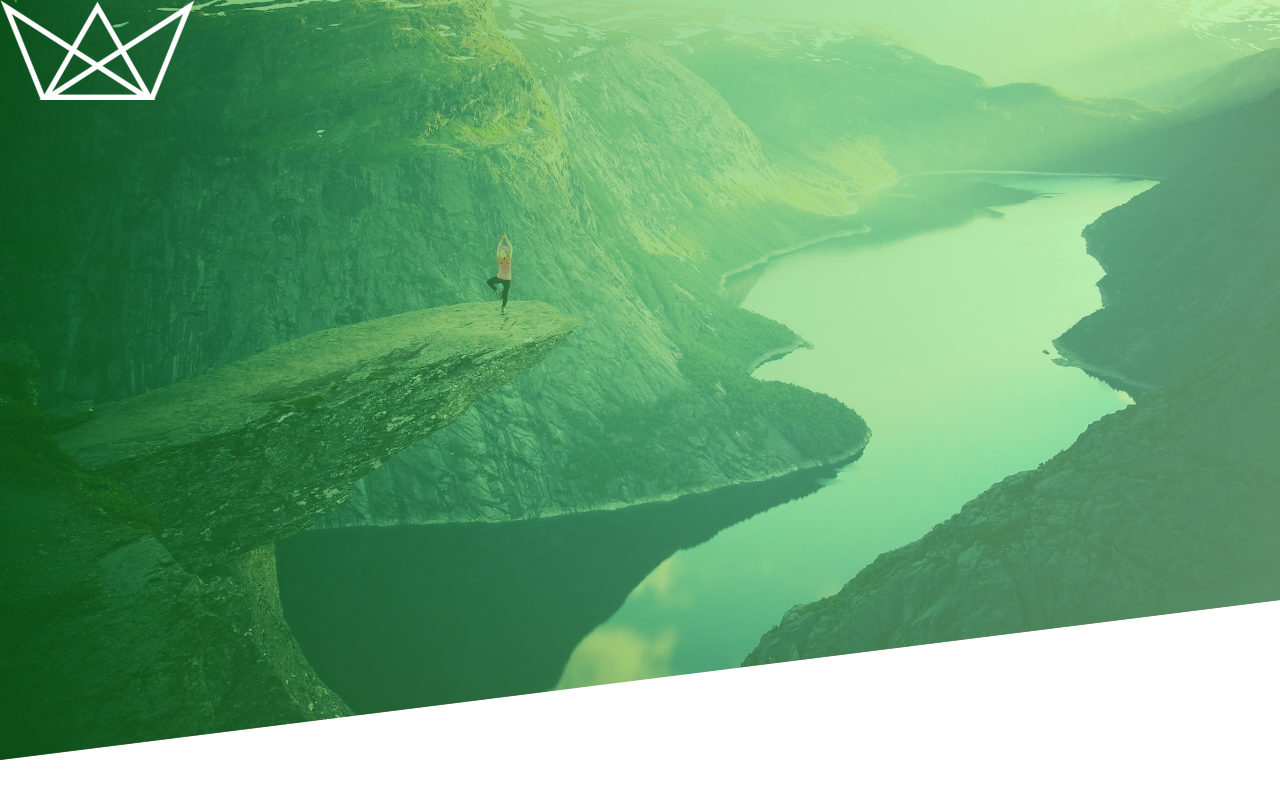
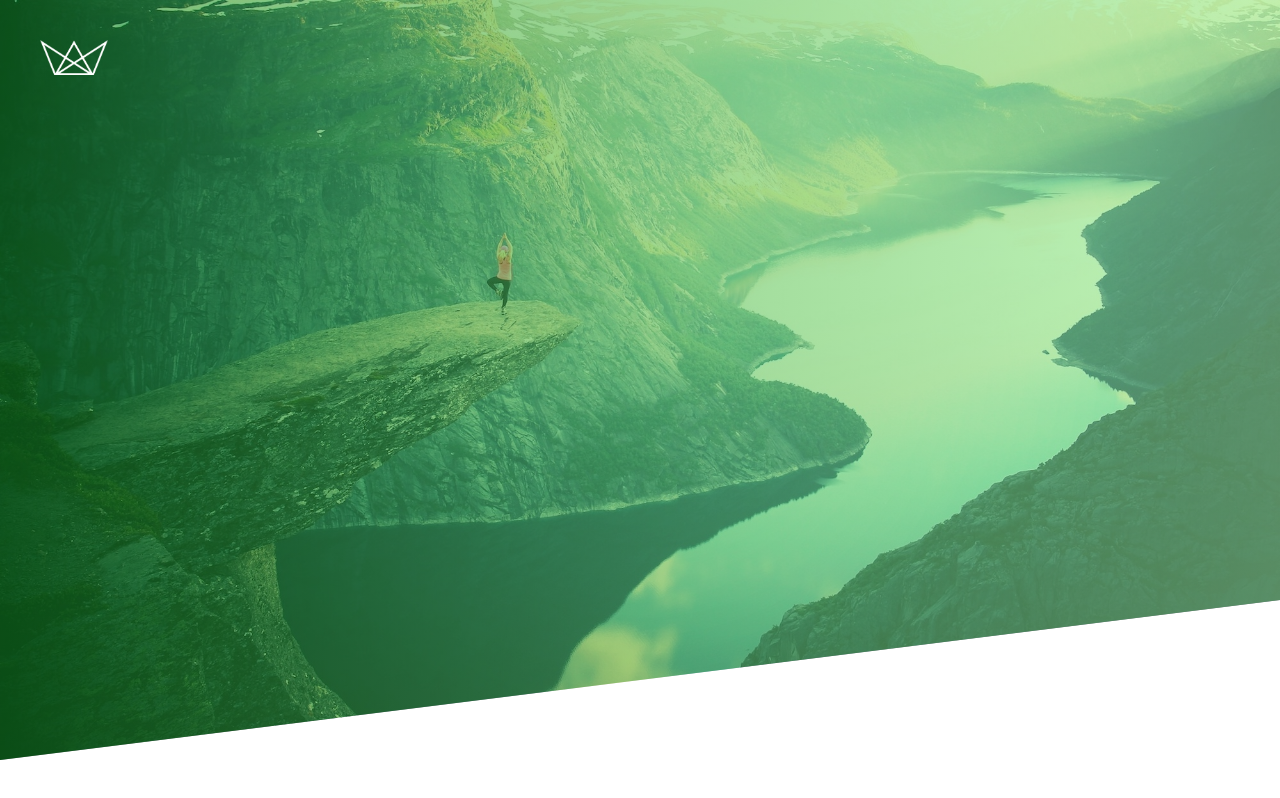
Before and after one commit to xaintobas/advanced-css-course, a plain HTML site: page Natours/index.html in a window 1280 px wide. Drawn offline with Linux system fonts and the light colour scheme.

Commit message:
Added logo size

```diff
--- a/Natours/css/styles.css
+++ b/Natours/css/styles.css
@@ -12,8 +12,16 @@
   background-position: top;
   height: 95vh;
   clip-path: polygon(0 0, 100% 0, 100% 75vh, 0 100%);
+  position: relative;
 }
 
-.logo-box {}
+.logo-box {
+  position: absolute;
+  top: 40px;
+  left: 40px;
 
-.logo {}
+}
+
+.logo {
+  height: 35px;
+}
```
